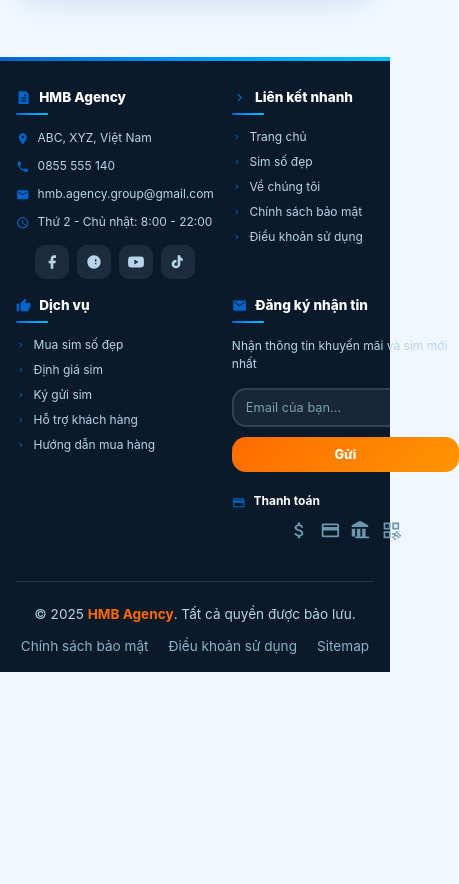
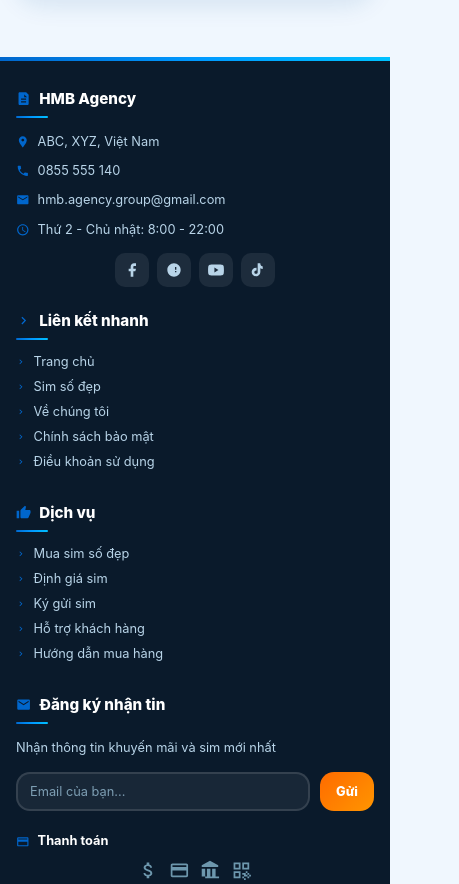
Before and after one commit to kduydeptrai/web_sim_2, a plain HTML site: page index.html in a window 390 px wide. Shown: the part 741-1625 px from the top of the page, 459 px wide, since content can reach past the window. Before the commit the page ends 1413 px from the top, so only its background shows below. Drawn offline with Linux system fonts and the light colour scheme.

Commit message:
Update index.html

```diff
--- a/index.html
+++ b/index.html
@@ -92,7 +92,7 @@
       display: flex;
       align-items: center;
       gap: 10px;
-      cursor: pointer; /* Thêm cursor pointer */
+      cursor: pointer;
       transition: transform 0.2s;
     }
 
@@ -1031,10 +1031,12 @@
       display: flex;
       gap: 10px;
       margin-top: 15px;
+      min-width: 0; /* Fix tràn container */
     }
 
     .newsletter-form input {
       flex: 1;
+      min-width: 0; /* Fix tràn input */
       padding: 12px 16px;
       border-radius: 14px;
       border: 2px solid rgba(255, 255, 255, 0.12);
@@ -1061,6 +1063,7 @@
       cursor: pointer;
       transition: 0.2s;
       font-size: 0.9rem;
+      white-space: nowrap;
     }
 
     .newsletter-form button:hover { transform: translateY(-2px); }
@@ -1316,6 +1319,7 @@
       }
     }
 
+    /* ===== MOBILE NHỎ: FIX TRÀN FOOTER & CHUYỂN 1 CỘT ===== */
     @media (max-width: 480px) {
       .hero-text h2 { font-size: 1.35rem; }
       .hero-banner { padding: 24px 16px; }
@@ -1330,10 +1334,19 @@
       .network-badge { font-size: 0.6rem; padding: 3px 6px; }
       .sim-type-tag { font-size: 0.55rem; padding: 3px 6px; }
 
-      .footer-grid { gap: 18px; }
-      .footer-col h4 { font-size: 0.85rem; }
-      .footer-col p { font-size: 0.75rem; }
-      .footer-links a { font-size: 0.75rem; }
+      /* Chuyển footer thành 1 cột để không bị tràn */
+      .footer-grid {
+        grid-template-columns: 1fr;
+        gap: 24px;
+      }
+      .footer-col h4 { font-size: 0.95rem; }
+      .footer-col p { font-size: 0.8rem; }
+      .footer-links a { font-size: 0.8rem; }
+
+      /* Nút Gửi full width cho đẹp */
+      .newsletter-form {
+        flex-direction: row;
+      }
 
       .order-form { gap: 10px; margin-top: 14px; }
       .form-row { gap: 10px; }
@@ -1449,7 +1462,6 @@
 <!-- ===== HEADER ===== -->
 <div class="top-bar">
   <div class="container">
-    <!-- Thêm id="brandLogo" và chức năng click -->
     <div class="brand-logo" id="brandLogo">
       <svg class="icon"><use href="#i-sim"/></svg> HMB Agency
     </div>
@@ -1834,7 +1846,6 @@
     document.getElementById('brandLogo').addEventListener('click', () => {
       navigateTo('home');
     });
-    // ============================================
 
     // RENDER SIM CARDS
     function filterSims() {
```
